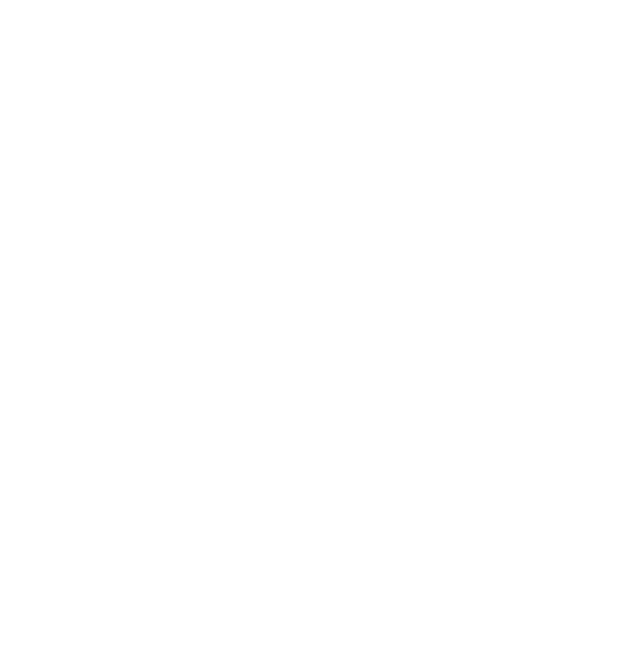
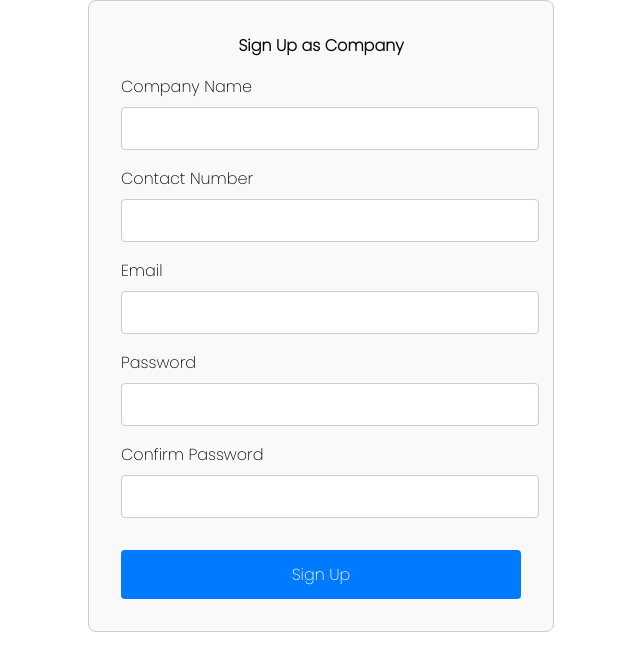
Before and after one commit to neupsulav/professional_networking_platform, a React (Create React App) app in the folder frontend/: page /signup-company in a window 1280 px wide. Before the commit this address had no page. Shown: the top 670 px of the page, without its empty margins (319-959 px from the left). Built offline with nearby package versions, Linux system fonts and the light colour scheme.

Commit message:
signup page created

```diff
--- a/frontend/src/App.js
+++ b/frontend/src/App.js
@@ -2,6 +2,9 @@ import React from "react";
 import { Route, Routes } from "react-router-dom";
 import Home from "./pages/Home";
 import Login from "./pages/Login";
+import SignupOptions from "./pages/SignupOptions";
+import SignupUser from "./pages/SignupUser";
+import SignupCompany from "./pages/SignupCompany";
 
 const App = () => {
   return (
@@ -9,9 +12,14 @@ const App = () => {
       <Routes>
         <Route path="/" element={<Home />} />
         <Route path="/login" element={<Login />} />
+        <Route path="/signup-options" element={<SignupOptions />}/>
+          <Route path="/signup-user" element={<SignupUser />}/>
+          <Route path="/signup-company" element={<SignupCompany/>} />
       </Routes>
     </>
   );
 };
 
+
+
 export default App;
--- a/frontend/src/index.css
+++ b/frontend/src/index.css
@@ -863,3 +863,114 @@ html {
   font-size: 25px;
   font-weight: bold;
 }
+
+.signup-form-container {
+  max-width: 400px;
+  margin: 0 auto;
+  padding: 2rem;
+  border: 1px solid #ccc;
+  border-radius: 0.5rem;
+  background-color: #f9f9f9;
+}
+
+.signup-form-container h2 {
+  text-align: center;
+  margin-bottom: 1rem;
+}
+
+.form-group {
+  margin-bottom: 1rem;
+}
+
+.form-group label {
+  display: block;
+  margin-bottom: 0.5rem;
+}
+
+.form-group input {
+  width: 100%;
+  padding: 0.5rem;
+  border: 1px solid #ccc;
+  border-radius: 0.25rem;
+}
+
+.signup-button {
+  width: 100%;
+  padding: 0.75rem;
+  border: none;
+  border-radius: 0.25rem;
+  background-color: #007bff;
+  color: white;
+  font-size: 1rem;
+  cursor: pointer;
+  margin-top: 1rem;
+}
+
+.signup-button:hover {
+  background-color: #0056b3;
+}
+.signup-options-container {
+  text-align: center;
+  padding: 2rem;
+}
+
+.options {
+  display: flex;
+  justify-content: center;
+  gap: 2rem;
+  margin-top: 2rem;
+}
+
+.option {
+  border: 1px solid #ccc;
+  border-radius: 0.5rem;
+  padding: 1rem;
+  width: 200px;
+  text-align: center;
+  cursor: pointer;
+  transition: box-shadow 0.3s ease;
+}
+
+.option:hover {
+  box-shadow: 0 0 10px rgba(0, 0, 0, 0.1);
+}
+
+.option img {
+  width: 50px;
+  height: 50px;
+}
+
+.option h3 {
+  margin: 1rem 0 0.5rem;
+}
+
+.option p {
+  margin: 0 0 1rem;
+}
+
+.option button {
+  padding: 0.5rem 1rem;
+  border: none;
+  border-radius: 0.25rem;
+  background-color: #007bff;
+  color: white;
+  cursor: pointer;
+}
+
+.option button:hover {
+  background-color: #0056b3;
+}
+
+.back-button {
+  margin-top: 1rem;
+  padding: 0.5rem 1rem;
+  border: none;
+  border-radius: 0.25rem;
+  background-color: #6c757d;
+  color: white;
+  cursor: pointer;
+}
+
+.back-button:hover {
+  background-color: #5a6268;
+}
--- /dev/null
+++ b/frontend/src/pages/SignupCompany.jsx
@@ -0,0 +1,82 @@
+import React, { useState } from 'react';
+
+const SignupCompany = () => {
+  const [formData, setFormData] = useState({
+    companyName: '',
+    contactNumber: '',
+    email: '',
+    password: '',
+    confirmPassword: '',
+  });
+
+  const handleChange = (e) => {
+    setFormData({ ...formData, [e.target.name]: e.target.value });
+  };
+
+  const handleSubmit = (e) => {
+    e.preventDefault();
+    // Handle form submission
+    console.log(formData);
+  };
+
+  return (
+    <div className="signup-form-container">
+      <h2>Sign Up as Company</h2>
+      <form onSubmit={handleSubmit}>
+        <div className="form-group">
+          <label>Company Name</label>
+          <input
+            type="text"
+            name="companyName"
+            value={formData.companyName}
+            onChange={handleChange}
+            required
+          />
+        </div>
+        <div className="form-group">
+          <label>Contact Number</label>
+          <input
+            type="text"
+            name="contactNumber"
+            value={formData.contactNumber}
+            onChange={handleChange}
+            required
+          />
+        </div>
+        <div className="form-group">
+          <label>Email</label>
+          <input
+            type="email"
+            name="email"
+            value={formData.email}
+            onChange={handleChange}
+            required
+          />
+        </div>
+        <div className="form-group">
+          <label>Password</label>
+          <input
+            type="password"
+            name="password"
+            value={formData.password}
+            onChange={handleChange}
+            required
+          />
+        </div>
+        <div className="form-group">
+          <label>Confirm Password</label>
+          <input
+            type="password"
+            name="confirmPassword"
+            value={formData.confirmPassword}
+            onChange={handleChange}
+            required
+          />
+        </div>
+        <button type="submit" className="signup-button">Sign Up</button>
+      </form>
+    </div>
+  );
+};
+
+export default SignupCompany;
--- /dev/null
+++ b/frontend/src/pages/SignupOptions.jsx
@@ -0,0 +1,43 @@
+import React, { useState } from 'react';
+import SignupUser from './SignupUser';
+import SignupCompany from './SignupCompany';
+
+const SignupOptions = () => {
+  const [selectedOption, setSelectedOption] = useState(null);
+
+  const handleOptionClick = (option) => {
+    setSelectedOption(option);
+  };
+
+  return (
+    <div className="signup-options-container">
+      {selectedOption === null ? (
+        <div className="options">
+          <h2>Let's get started!</h2>
+          <p>or</p>
+          <div className="option" onClick={() => handleOptionClick('user')}>
+            <img src="/https://encrypted-tbn0.gstatic.com/images?q=tbn:ANd9GcToK_-LT9HmxfBNTsC0A8wfvjtfxKh3GjexbQ&s" alt="User Icon" />
+            <h3>Jobseeker</h3>
+            <p>Create free account to apply!</p>
+            <button>Register</button>
+          </div>
+          <div className="option" onClick={() => handleOptionClick('company')}>
+            <img src="/https://encrypted-tbn0.gstatic.com/images?q=tbn:ANd9GcQpHhmRyyFUqDgbP7F0qTVkiPXb5GxENtaHVQ&s" alt="Company Icon" />
+            <h3>Employer</h3>
+            <p>Create free account to post vacancy!</p>
+            <button>Register</button>
+          </div>
+          <p>Already have an account? <a href="/login">Login</a></p>
+        </div>
+      ) : (
+        <>
+          {selectedOption === 'user' && <SignupUser />}
+          {selectedOption === 'company' && <SignupCompany />}
+          <button onClick={() => setSelectedOption(null)}>Back</button>
+        </>
+      )}
+    </div>
+  );
+};
+
+export default SignupOptions;
--- /dev/null
+++ b/frontend/src/pages/SignupUser.jsx
@@ -0,0 +1,82 @@
+import React, { useState } from 'react';
+
+const SignupUser = () => {
+  const [formData, setFormData] = useState({
+    name: '',
+    email: '',
+    mobile: '',
+    password: '',
+    confirmPassword: '',
+  });
+
+  const handleChange = (e) => {
+    setFormData({ ...formData, [e.target.name]: e.target.value });
+  };
+
+  const handleSubmit = (e) => {
+    e.preventDefault();
+    // Handle form submission
+    console.log(formData);
+  };
+
+  return (
+    <div className="signup-form-container">
+      <h2>Sign Up as User</h2>
+      <form onSubmit={handleSubmit}>
+        <div className="form-group">
+          <label>Name</label>
+          <input
+            type="text"
+            name="name"
+            value={formData.name}
+            onChange={handleChange}
+            required
+          />
+        </div>
+        <div className="form-group">
+          <label>Email</label>
+          <input
+            type="email"
+            name="email"
+            value={formData.email}
+            onChange={handleChange}
+            required
+          />
+        </div>
+        <div className="form-group">
+          <label>Mobile Number</label>
+          <input
+            type="text"
+            name="mobile"
+            value={formData.mobile}
+            onChange={handleChange}
+            required
+          />
+        </div>
+        <div className="form-group">
+          <label>Password</label>
+          <input
+            type="password"
+            name="password"
+            value={formData.password}
+            onChange={handleChange}
+            required
+          />
+        </div>
+        <div className="form-group">
+          <label>Confirm Password</label>
+          <input
+            type="password"
+            name="confirmPassword"
+            value={formData.confirmPassword}
+            onChange={handleChange}
+            required
+          />
+        </div>
+        <button type="submit" className="signup-button">Sign Up</button>
+      </form>
+    </div>
+  );
+};
+
+export default SignupUser;
```
